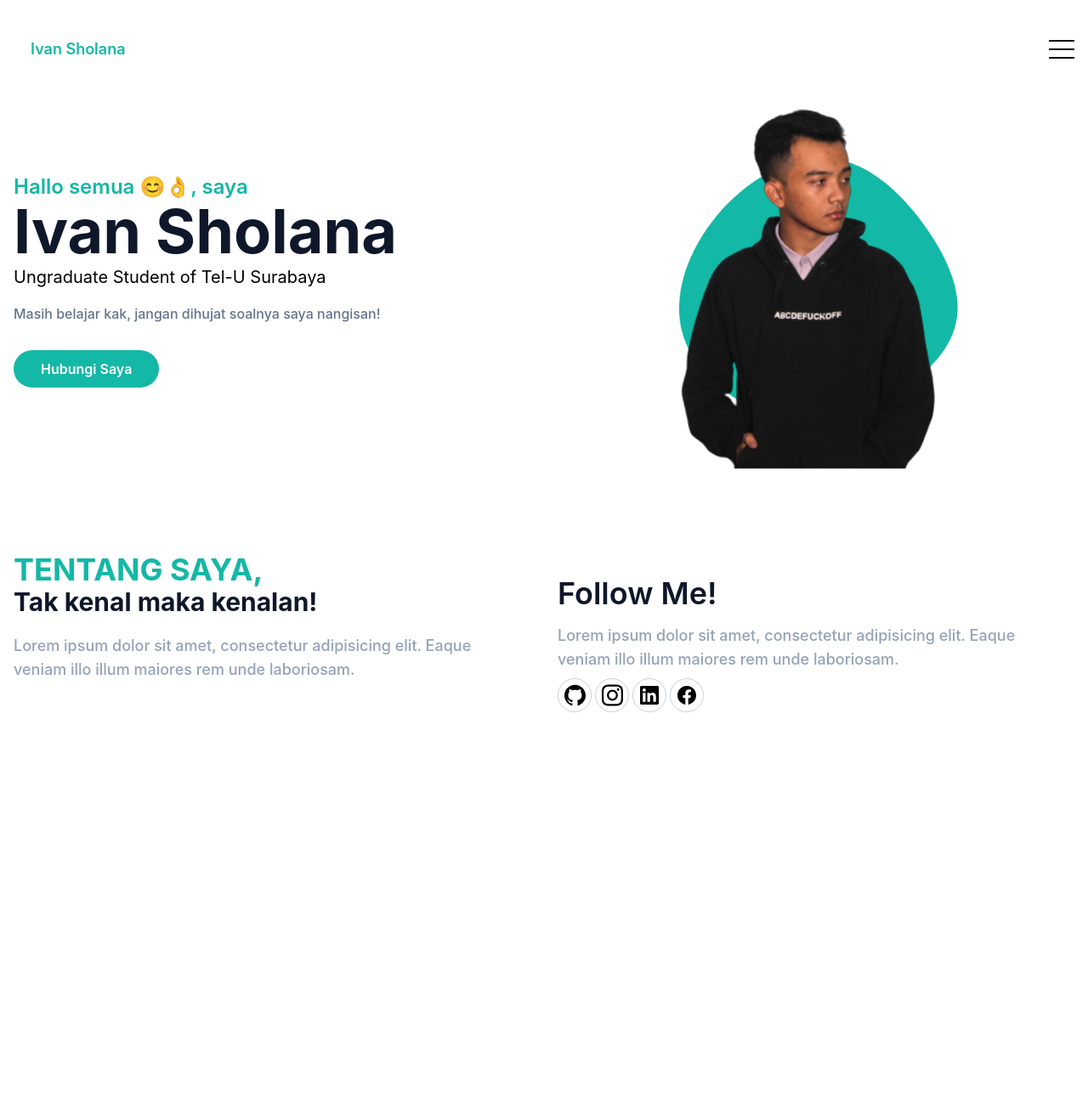
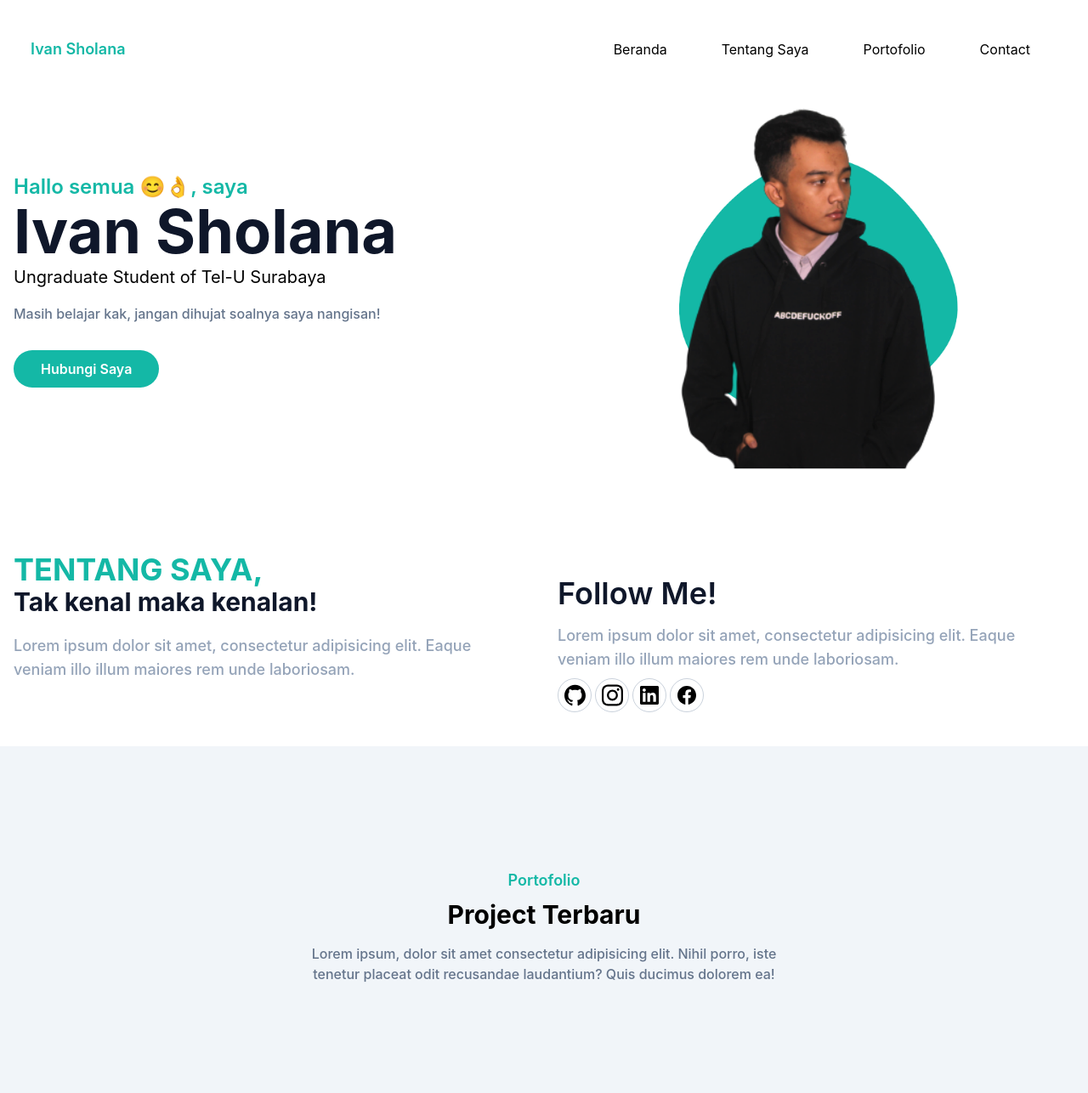
Before and after one commit to IvanSholana/Profile, a website: page src/portofolio.html in a window 1280 px wide. Shown: the whole page at 85% size. Before the commit the page ends 878 px from the top, so only its background shows below. Drawn offline with Linux system fonts and the light colour scheme.

Commit message:
6 commit

```diff
--- a/src/portofolio.html
+++ b/src/portofolio.html
@@ -18,11 +18,27 @@
                 <a href="#home" class="font-semibold text-primary text-lg block py-6">Ivan Sholana</a>
             </div>
             <div class="flex items-center px-4">
-                <button class="block absolute right-4" id="hamburger" name="hamburger" type="button">
-                    <span class="block w-[30px] h-[2px] bg-black my-2 transition origin-top-left  duration-300 ease-in-out"></span>
-                    <span class="block w-[30px] h-[2px] bg-black my-2 transition duration-300 ease-in-out"></span>
-                    <span class="block w-[30px] h-[2px] bg-black my-2 transition origin-top-left duration-300 ease-in-out"></span>
+                <button class="block absolute right-4 lg:hidden" id="hamburger" name="hamburger" type="button">
+                    <span class="block w-[28px] h-[2px] bg-black my-2 transition origin-top-left  duration-300 ease-in-out"></span>
+                    <span class="block w-[28px] h-[2px] bg-black my-2 transition duration-300 ease-in-out"></span>
+                    <span class="block w-[28px] h-[2px] bg-black my-2 transition origin-top-left duration-300 ease-in-out"></span>
                 </button>
+                <nav id="nav-menu" class="hidden absolute py-5 bg-white shadow-lg rounded-lg max-w-[250px] w-full right-4 top-20 lg:block lg:bg-transparent lg:shadow-none lg:rounded-none lg:max-w-full lg:static">
+                    <ul class="blox space-y-3 lg:space-y-0 lg:flex">
+                        <li class="group">
+                            <a href="#" class="text-base text-black py-2 mx-8 group-hover:text-primary">Beranda</a>
+                        </li>
+                        <li class="group">
+                            <a href="#" class="text-base text-black py-2 mx-8 group-hover:text-primary">Tentang Saya</a>
+                        </li>
+                        <li class="group">
+                            <a href="#" class="text-base text-black py-2 mx-8 group-hover:text-primary">Portofolio</a>
+                        </li>
+                        <li class="group">
+                            <a href="#" class="text-base text-black py-2 mx-8 group-hover:text-primary">Contact</a>
+                        </li>
+                    </ul>
+                </nav>
               </div>
         </div>
     </div>
@@ -97,6 +113,17 @@
         </div>
     </section>
     <!-- ABOUT SECTION END -->
+    <!-- PORTOFOLIO SECTION START -->
+    <section id="portofolio" class="pt-36 pb-16 bg-slate-100">
+        <div class="container 2xl:px-28">
+            <div class="max-w-xl mx-auto text-center mb-16">
+                <h4 class="font-semibold text-primary mb-2 text-lg">Portofolio</h4>
+                <h2 class="text-3xl font-bold mb-4">Project Terbaru</h2>
+                <p class="text-base font-medium text-slate-500">Lorem ipsum, dolor sit amet consectetur adipisicing elit. Nihil porro, iste tenetur placeat odit recusandae laudantium? Quis ducimus dolorem ea!</p>
+            </div>
+        </div>
+    </section>
+    <!-- PORTOFOLIO SECTION END -->
 </body>
 <script src="../dist/js/jquery.js" type="text/javascript"></script>
   <script src="../dist/js/JQ.js" type="text/javascript"></script>
```
Also changed, not shown: dist/img/porto1.png (added), dist/js/JQ.js, dist/output.css.
